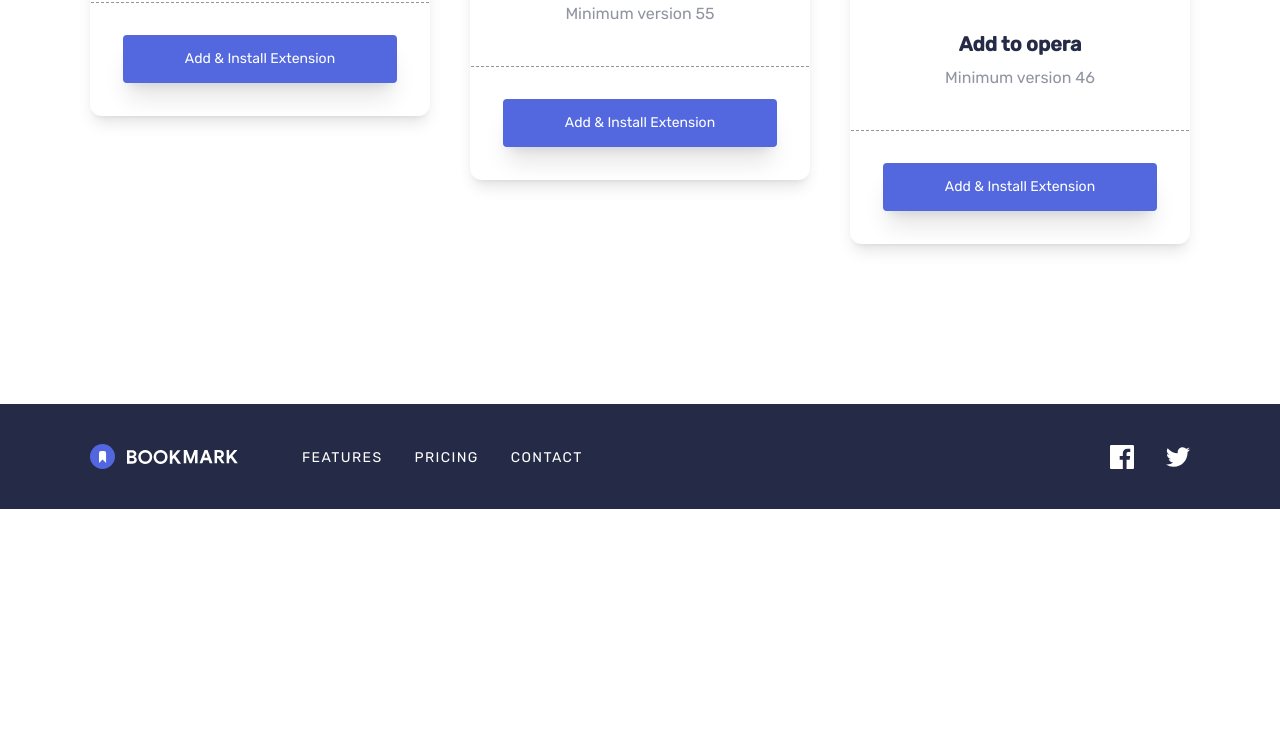
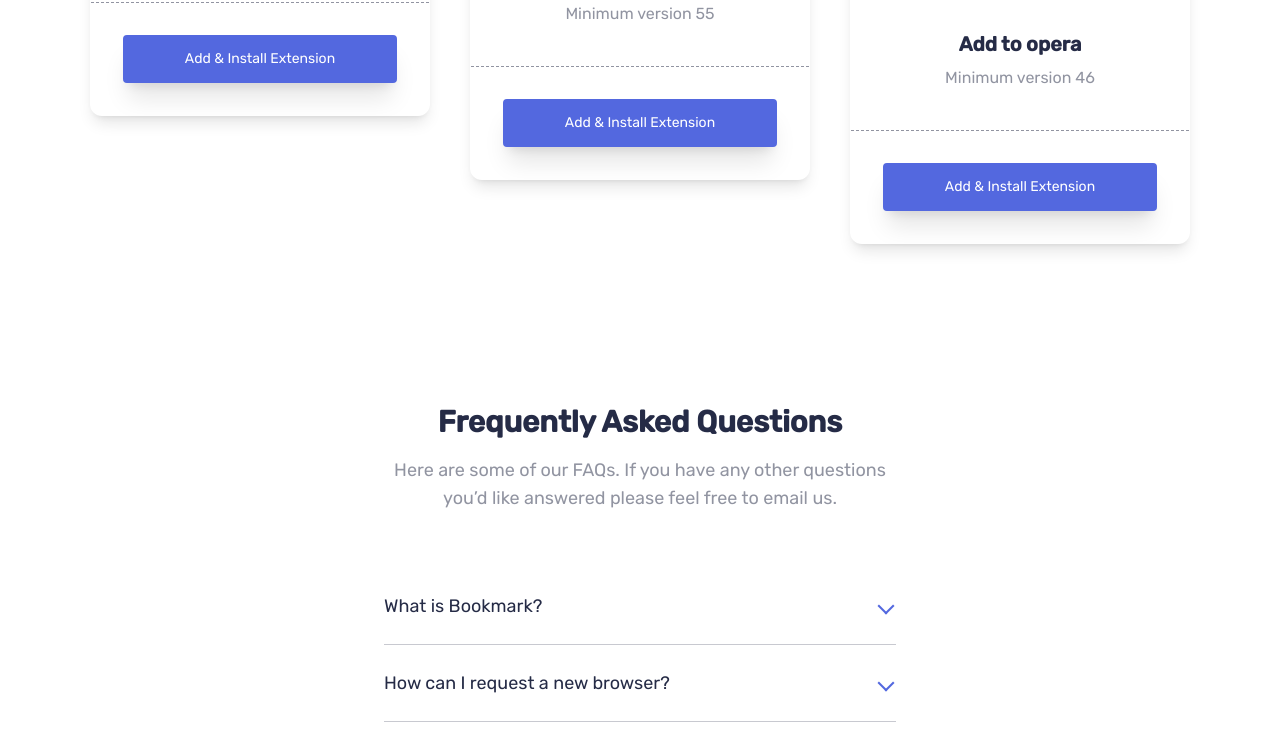
Before and after one commit to wafash08/bookmark-landing-page, a React (Vite) app: page / in a window 1280 px wide. Shown: the part 2035-2786 px from the top of the page. Before the commit the page ends 2544 px from the top, so only its background shows below. Built offline with nearby package versions, Linux system fonts and the light colour scheme.

Commit message:
faq section

```diff
--- a/src/App.tsx
+++ b/src/App.tsx
@@ -73,7 +73,24 @@ export default function App() {
           </div>
         </section>
 
-        <section></section>
+        <section className='px-8 my-24'>
+          <div className='grid gap-10 md:gap-14 max-w-[1100px] mx-auto'>
+            <div className='text-center'>
+              <h2 className='text-neutral-very-dark-blue font-bold text-2xl md:text-3xl'>
+                Frequently Asked Questions
+              </h2>
+              <p className='text-neutral-grayish-blue mt-4 max-w-lg mx-auto lg:text-lg'>
+                Here are some of our FAQs. If you have any other questions you’d
+                like answered please feel free to email us.
+              </p>
+            </div>
+
+            <FaqAccordion />
+            <div className='flex justify-center'>
+              <CTAButton variant='blue'>More Info</CTAButton>
+            </div>
+          </div>
+        </section>
       </main>
       <Footer />
     </>
@@ -325,7 +342,7 @@ function CTAButton({
           "text-white bg-primary-soft-blue hover:bg-white hover:text-primary-soft-blue border-2 border-primary-soft-blue",
         variant === "white" &&
           "text-neutral-grayish-blue bg-white border-2 border-white hover:border-neutral-grayish-blue",
-        fullWidth ? "w-full" : "px-4"
+        fullWidth ? "w-full" : "px-5"
       )}
     >
       {children}
@@ -542,3 +559,51 @@ function Footer() {
     </footer>
   );
 }
+
+const FAQ_LIST = [
+  {
+    question: "What is Bookmark?",
+    answer:
+      "Lorem ipsum dolor sit amet, consectetur adipiscing elit. Fusce tincidunt justo eget ultricies fringilla. Phasellus blandit ipsum quis quam ornare mattis.",
+  },
+  {
+    question: "How can I request a new browser?",
+    answer:
+      "Vivamus luctus eros aliquet convallis ultricies. Mauris augue massa, ultricies non ligula. Suspendisse imperdiet. Vivamus luctus eros aliquet convallis ultricies. Mauris augue massa, ultricies non ligula. Suspendisse imperdie tVivamus luctus eros aliquet convallis ultricies. Mauris augue massa, ultricies non ligula. Suspendisse imperdiet.",
+  },
+  {
+    question: "Is there a mobile app?",
+    answer:
+      "Sed consectetur quam id neque fermentum accumsan. Praesent luctus vestibulum dolor, ut condimentum urna vulputate eget. Cras in ligula quis est pharetra mattis sit amet pharetra purus. Sed sollicitudin ex et ultricies bibendum.",
+  },
+  {
+    question: "What about other Chromium browsers?",
+    answer:
+      "Integer condimentum ipsum id imperdiet finibus. Vivamus in placerat mi, at euismod dui. Aliquam vitae neque eget nisl gravida pellentesque non ut velit.",
+  },
+];
+
+function FaqAccordion() {
+  return (
+    <div className='mx-auto w-full max-w-lg'>
+      {FAQ_LIST.map(({ answer, question }) => {
+        return (
+          <details
+            key={question}
+            className='cursor-pointer marker:content-none group border-b border-neutral-grayish-blue/50'
+          >
+            <summary className='flex items-center justify-between py-6 pr-1 text-neutral-very-dark-blue text-lg transition-colors hover:text-primary-soft-red'>
+              {question}
+              <span className='block w-3 h-3 border-b-2 border-r-2 border-primary-soft-blue rotate-45 transition-accordion-arrow duration-300 ease-in-out group-open:rotate-[225deg] group-open:border-primary-soft-red' />
+            </summary>
+            <div className='pb-8 pt-2'>
+              <p className='leading-relaxed text-neutral-grayish-blue'>
+                {answer}
+              </p>
+            </div>
+          </details>
+        );
+      })}
+    </div>
+  );
+}
--- a/tailwind.config.js
+++ b/tailwind.config.js
@@ -13,6 +13,9 @@ export default {
           "very-dark-blue": "#252b46",
         },
       },
+      transitionProperty: {
+        "accordion-arrow": "transform, border-color",
+      },
     },
   },
   plugins: [],
```
